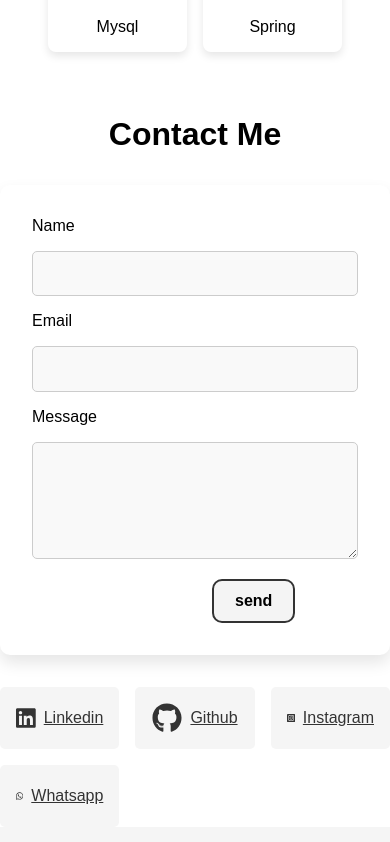
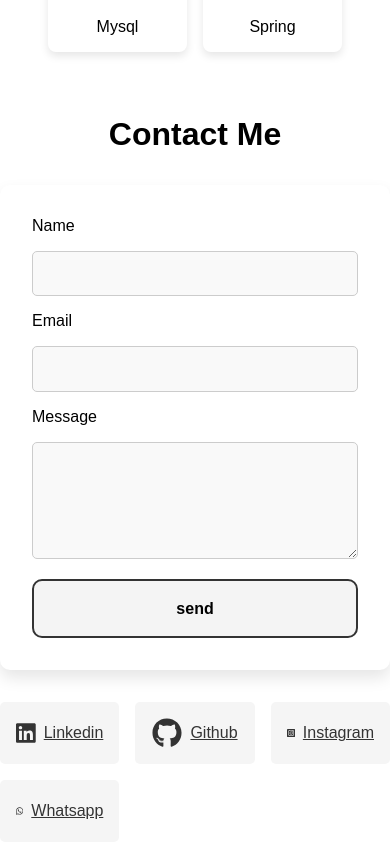
Before and after one commit to Davidcdv/Profile, a React (Vite) app: page / in a window 390 px wide. Shown: the part 3285-4127 px from the top of the page. Built offline with nearby package versions, Linux system fonts and the light colour scheme.

Commit message:
Description of the changes

```diff
--- a/src/components/Contact.css
+++ b/src/components/Contact.css
@@ -236,18 +236,22 @@ button:hover {
   margin-bottom: 1rem; }
 
 
-
+/* Button container styles */
 .button-container {
-  display: inline-block;  /* Allows the box to wrap around the button */
-  border: 2px solid #333; /* Dark border for the box */
-  padding: 1px;          /* Padding inside the box */
-  border-radius: 10px;    /* Rounded corners for the box */
+  display: flex;            /* Use Flexbox to center content */
+  justify-content: center;  /* Center horizontally */
+  align-items: center;      /* Center vertically */
+  height: 7vh;            /* Full viewport height */
+  border: 2px solid #333;   /* Dark border for the box */
+  padding: 1px;             /* Padding inside the box */
+  border-radius: 10px;      /* Rounded corners for the box */
   background-color: #f4f4f4; /* Light background for the box */
-  margin-left: 180px;
-
+  margin: 0;                /* Reset margin */
+  width: 100%;              /* Full width of the screen */
+  text-align: center;       /* Ensure button is centered */
 }
 
-
+/* Button styles */
 .button1 {
   background-color: #4CAF50; /* Green background */
   color: black;              /* White text */
@@ -257,22 +261,35 @@ button:hover {
   font-size: 16px;           /* Font size */
   cursor: pointer;          /* Pointer cursor on hover */
   transition: background-color 0.3s ease; /* Smooth transition */
+  display: inline-block;     /* Ensure it stays inline with its container */
 }
 
+/* Responsive adjustments */
 
-.button1:hover {
-  background-color: #45a049; /* Darker green on hover */
+/* For medium screens (Tablets and larger phones) */
+@media (max-width: 768px) {
+  .button-container {
+    padding: 5px;       /* Reduce padding inside the container */
+  }
+
+  .button1 {
+    padding: 8px 16px;  /* Adjust padding for smaller screens */
+    font-size: 14px;    /* Slightly smaller font */
+  }
 }
 
+/* For small screens (Mobile phones) */
+@media (max-width: 480px) {
+  .button-container {
+    padding: 10px;      /* Adjust padding */
+  }
 
+  .button1 {
+    padding: 12px 0;    /* Increase vertical padding for touch-friendly interaction */
+    font-size: 16px;    /* Keep font size large for readability */
+  }
+}
 
-
-  @media (min-width:200px)
-  {
-    .button-container {
-      font-size: 2.5;
-    }
-  }
 
 
 @media (min-width: 768px) {
```
